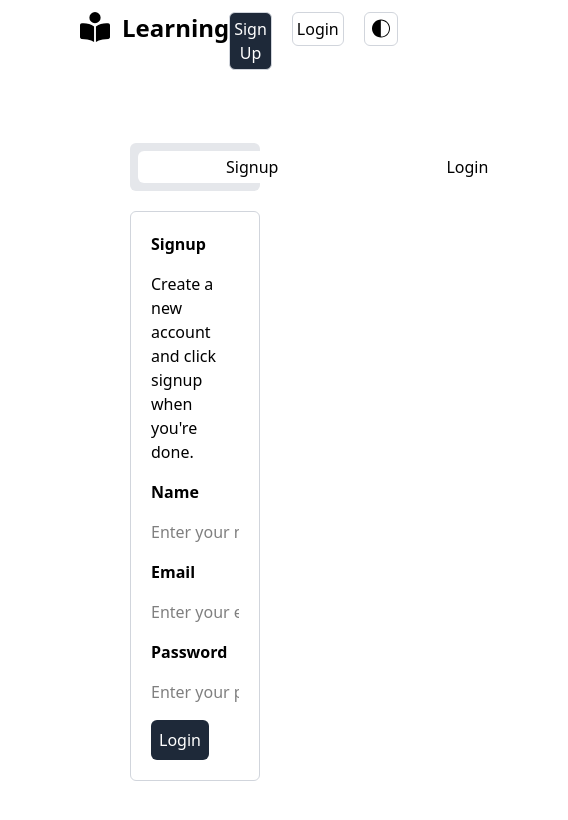
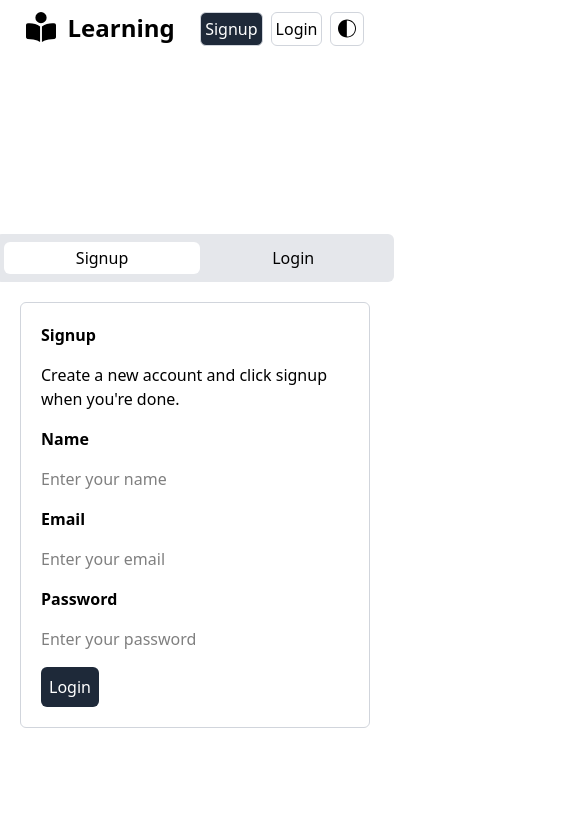
Before and after one commit to Sabari1212/LMS, a React (Vite) app: page / in a window 390 px wide. Shown: the top 820 px of the page, 568 px wide, since content can reach past the window. Built offline with nearby package versions, Linux system fonts and the light colour scheme.

Commit message:
Mobile Respons

```diff
--- a/src/components/Navbar.jsx
+++ b/src/components/Navbar.jsx
@@ -6,7 +6,7 @@ import { WiMoonAltWaningCrescent1 } from "react-icons/wi";
 const Navbar = () => {
   const [theme,setTheme]=useState(true)
   return (
-    <div className='flex justify-between px-20 py-3'>
+    <div className='flex justify-evenly md:justify-between mx-5 lg:mx-20 py-3  gap-5 md:gap-0'>
         <div className='flex gap-3'>
             <h1 className='text-3xl font-bold'><FaBookOpenReader/></h1>
             <h1 className='text-2xl font-bold'>Learning</h1>
@@ -14,8 +14,8 @@ const Navbar = () => {
 
         </div>
         <div>
-            <ul className='flex gap-5'>
-                <li><button className='border-1 border-gray-300 p-1 bg-gray-800 text-white rounded-md hover:scale-110 cursor-pointer'>Sign Up</button></li>
+            <ul className='flex gap-2 lg:gap-5'>
+                <li><button className='border-1 border-gray-300 p-1 bg-gray-800 text-white rounded-md hover:scale-110 cursor-pointer'>Signup</button></li>
                 <li><button className='border-1 border-gray-300 p-1   rounded-md hover:scale-110 cursor-pointer'>Login</button></li>
 
 
--- a/src/pages/Login.jsx
+++ b/src/pages/Login.jsx
@@ -3,16 +3,16 @@ import React, { useState } from 'react'
 const Login = () => {
     const [signup,setSignup]=useState(true)
   return (
-    <div className='flex flex-col gap-5 justify-center h-[90vh] items-center   '>
-        <div className='w-1/3 '>
+    <div className='flex flex-col gap-5 justify-center h-screen items-center   '>
+        <div className=' lg:w-1/3 mx-5 md:mx-0 '>
             <ul className='flex  bg-gray-200 justify-around p-2 rounded-md'>
             {signup ?
-                <li><button onClick={()=>setSignup(true)} className=' bg-white px-22 rounded-md py-1'>Signup</button></li>:
-                <li><button onClick={()=>setSignup(true)} className=' px-20 py-1'>Signup</button></li>
+                <li><button onClick={()=>setSignup(true)} className=' bg-white px-18 rounded-md py-1'>Signup</button></li>:
+                <li><button onClick={()=>setSignup(true)} className=' px-18 py-1'>Signup</button></li>
             }
              {signup ?
-                <li><button onClick={()=>setSignup(false)} className=' px-20 py-1'>Login</button></li>:
-                <li><button onClick={()=>setSignup(false)} className='  bg-white px-22 rounded-md  py-1'>Login</button></li>
+                <li><button onClick={()=>setSignup(false)} className=' px-18 py-1'>Login</button></li>:
+                <li><button onClick={()=>setSignup(false)} className='  bg-white px-18 rounded-md  py-1'>Login</button></li>
             }
 
 
@@ -21,7 +21,7 @@ const Login = () => {
 
         </div>
         {signup ?
-        <div className='flex flex-col w-1/3 p-5 border-1 border-gray-300 rounded-md gap-4 '>
+        <div className='flex flex-col lg:w-1/3 p-5 border-1 border-gray-300 rounded-md gap-4 mx-5 md:mx-0 '>
             <h1 className='font-bold'>Signup</h1>
             <h1>Create a new account and click signup when you're done.</h1>
             <label className='font-bold'>Name</label>
@@ -34,7 +34,7 @@ const Login = () => {
 
         </div>
         :
-        <div className='flex flex-col w-1/3 p-5 border-1 border-gray-300 rounded-md gap-7 '>
+        <div className='flex flex-col lg:w-1/3 p-5 border-1 border-gray-300 rounded-md gap-7 mx-5 md:mx-0 '>
         <h1 className='font-bold'>Login</h1>
         <h1>Login your password here.After signup ,you'll be logged in.</h1>
         <label className='font-bold'>Email</label>
```
